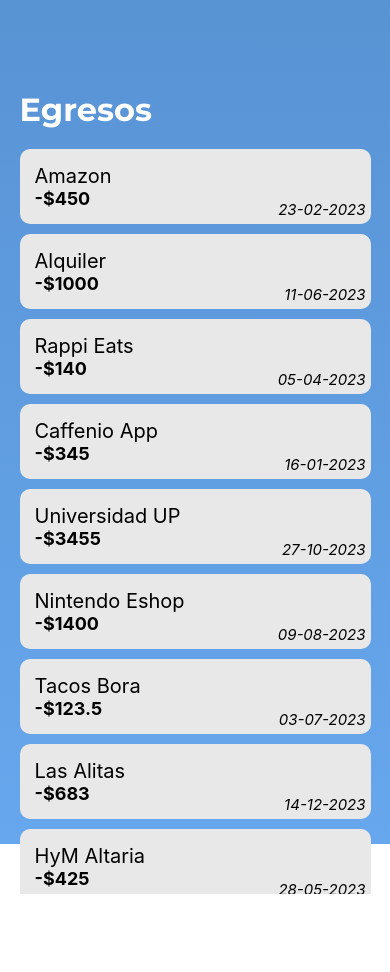
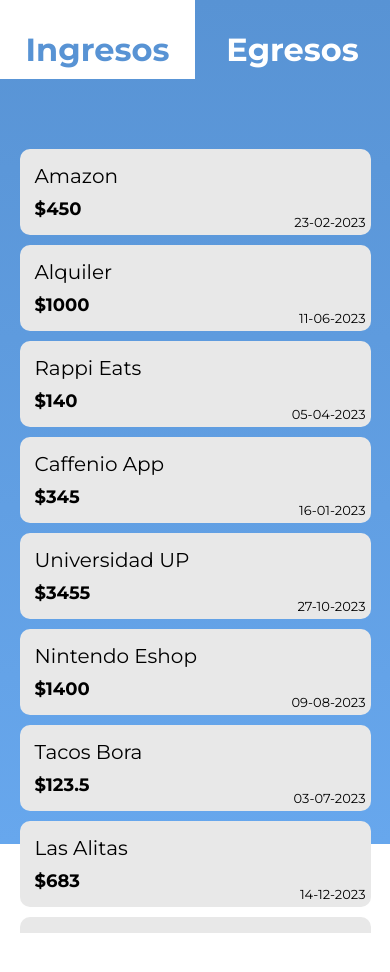
Before and after one commit to ASASauqui/Cashflow, a React Native app: screen /Outcomes in a window 390 px wide. Shown: the top 972 px of the page. Before the commit the page ends 894 px from the top, so only its background shows below. Built offline with nearby package versions, Linux system fonts and the light colour scheme.

Commit message:
fix: minor changes

```diff
--- a/App.js
+++ b/App.js
@@ -5,7 +5,7 @@
 import { createBottomTabNavigator } from '@react-navigation/bottom-tabs';
 import { useFonts } from "expo-font";
 import { BlurView } from 'expo-blur';
-import { MaterialCommunityIcons, Ionicons, MaterialIcons } from '@expo/vector-icons';
+import { MaterialCommunityIcons, Ionicons, MaterialIcons, FontAwesome5 } from '@expo/vector-icons';
 
 import { Login, Register, Dashboard, Earnings, Outcomes, Profile } from './screens';
 
@@ -23,8 +23,8 @@
       bottom: 0,
       right: 0,
       left: 0,
-      borderTopLeftRadius: 100,
-      borderTopRightRadius: 100,
+      borderTopLeftRadius: 50,
+      borderTopRightRadius: 50,
       overflow: 'hidden',
     },
     tabBarBackground: () => (
@@ -39,28 +39,28 @@
         screenOptions={screenOptions}
       >
         <Tab.Screen
-          name="Movements"
+          name="Movimientos"
           component={Outcomes}
           options={{
             headerShown: false,
             tabBarIcon: ({ color, focused }) => (
               <View style={focused ? styles.navbar_item_active : styles.navbar_item}>
-                <MaterialIcons name="analytics" color={color} size={40} />
-                {focused && <Text style={{color: activeItemColor, fontSize: 10}}>Analytics</Text>}
+                <MaterialIcons name="compare-arrows" color={color} size={40} />
+                {focused && <Text style={{color: activeItemColor, fontSize: 10}}>Movimientos</Text>}
               </View>
             ),
           }}
         />
 
           <Tab.Screen
-            name="Earnings"
+            name="Ahorros"
             component={Earnings}
             options={{
               headerShown: false,
               tabBarIcon: ({ color, focused }) => (
                 <View style={focused ? styles.navbar_item_active : styles.navbar_item}>
-                  <MaterialIcons name="analytics" color={color} size={40} />
-                  {focused && <Text style={{color: activeItemColor, fontSize: 10}}>Analytics</Text>}
+                  <FontAwesome5 name="piggy-bank" color={color} size={35}/>
+                  {focused && <Text style={{color: activeItemColor, fontSize: 10}}>Ahorros</Text>}
                 </View>
               ),
             }}
@@ -81,14 +81,14 @@
         />
 
         <Tab.Screen
-          name="Profile"
+          name="Perfil"
           component={Profile}
           options={{
             headerShown: false,
             tabBarIcon: ({ color, focused }) => (
               <View style={focused ? styles.navbar_item_active : styles.navbar_item}>
                 <Ionicons name="person" color={color} size={40} />
-                {focused && <Text style={{color: activeItemColor, fontSize: 10}}>Profile</Text>}
+                {focused && <Text style={{color: activeItemColor, fontSize: 10}}>Perfil</Text>}
               </View>
             ),
           }}
--- a/screens/Login.jsx
+++ b/screens/Login.jsx
@@ -2,6 +2,7 @@
 import { View, Text, TextInput, Button, StyleSheet, Alert, Image } from 'react-native';
 import { LinearGradient } from 'expo-linear-gradient';
 import logo from "../assets/img/logo2.png"
+import { CustomButton } from '../components';
 
 const Login = ({ navigation }) => {
     const [phoneNumber, setPhoneNumber] = useState('');
@@ -41,13 +42,9 @@
                     value={password}
                 />
 
-                <View style={styles.buttonContainer}>
-                    <Button title="Iniciar sesión" onPress={handleLogin} />
-                </View>
+                <CustomButton title='Iniciar Sesión' onPress={handleLogin} type='white'/>
+                <CustomButton title='Crear cuenta nueva' onPress={handleToRegister} type='white'/>
 
-                <View style={styles.buttonContainer}>
-                    <Button title="Crear cuenta nueva" onPress={handleToRegister} />
-                </View>
             </View>
         </LinearGradient>
     );
@@ -72,15 +69,16 @@
     input: {
         width: '100%',
         padding: 10,
-        borderRadius: 5,
+        borderRadius: 10,
         backgroundColor: 'white',
         marginBottom: 15,
         fontSize: 16,
+        fontFamily: 'Regular',
     },
     logo: {
         width: 300,
         height: 300,
-        marginBottom: 20,
+        marginBottom: 0,
         resizeMode: 'contain',
     },
     buttonContainer: {
--- a/screens/Outcomes.jsx
+++ b/screens/Outcomes.jsx
@@ -1,22 +1,33 @@
-import React from 'react';
+import React, { useState } from 'react';
 import { View, Text, ScrollView, StyleSheet, TouchableOpacity } from 'react-native';
 import { LinearGradient } from 'expo-linear-gradient';
 import { useNavigation } from '@react-navigation/native';
 
 const Outcomes = () => {
+    const [move, setMove] = useState('incomes');
 
     const outcomes = moves.filter(move => move.type === 'outcome');
+    const incomes = moves.filter(move => move.type === 'income');
     const navigation = useNavigation();
 
-    return (
-        <LinearGradient colors={["#5893d4", "#67a7ed"]} style={styles.background}>
-            <View style={styles.container}>
-                <View style={styles.header}>
-                    {/* <TouchableOpacity style={styles.button} onPress={() => navigation.navigate('Dashboard')}>
-                        <Text style={styles.buttonText}>⌂</Text>
-                    </TouchableOpacity> */}
-                    <Text style={styles.title}>Egresos</Text>
+    const incomesPage = () => {
+        return(
+            <ScrollView style={styles.moves_container}>
+                {
+                    incomes.map((outcome) => (
+                        <View key={outcome.id} style={styles.move}>
+                            <Text style={styles.moveDate}>{outcome.date}</Text>
+                            <Text style={styles.moveConcept}>{outcome.concept}</Text>
+                            <Text style={styles.moveAmount}>${outcome.amount}</Text>
                         </View>
+                    ))
+                }
+            </ScrollView>
+        );
+    }
+
+    const outcomesPage = () => {
+        return(
             <ScrollView style={styles.moves_container}>
                 {
                     outcomes.map((outcome) => (
@@ -28,6 +39,19 @@
                     ))
                 }
             </ScrollView>
+        );
+    }
+
+    return (
+        <LinearGradient colors={["#5893d4", "#67a7ed"]} style={styles.background}>
+            <View style={styles.header}>
+                <Text style={move == 'incomes' ? styles.title_active : styles.title} onPress={() => setMove('incomes')}>Ingresos</Text>
+                <Text style={move == 'outcomes' ? styles.title_active : styles.title} onPress={() => setMove('outcomes')}>Egresos</Text>
+            </View>
+            <View style={styles.container}>
+                {
+                    move === 'incomes' ? incomesPage() : outcomesPage()
+                }
             </View>
         </LinearGradient>
     )
@@ -49,18 +73,32 @@
         flexDirection: 'row',
         justifyContent: 'space-between',
         alignItems: 'center',
-        width: '90%',
-        marginTop: 40,
+        width: '100%',
     },
     title: {
         fontSize: 32,
         fontFamily: 'Bold',
         color: 'white',
         marginBottom: 20,
-
+        textAlign: 'center',
+        width: '50%',
+        padding: 10,
+        paddingTop: 30,
+    },
+    title_active: {
+        fontSize: 32,
+        fontFamily: 'Bold',
+        backgroundColor: 'white',
+        color: '#5893d4',
+        marginBottom: 20,
+        width: '50%',
+        textAlign: 'center',
+        padding: 10,
+        paddingTop: 30,
     },
     moves_container: {
         width: '90%',
+        marginBottom: 60,
         flex: 1,
     },
     move: {
@@ -76,15 +114,17 @@
         bottom: 0,
         right: 0,
         margin: 5,
-        fontSize: 15,
-        fontStyle: 'italic'
+        fontFamily: 'Regular',
+        fontSize: 13,
     },
     moveConcept: {
         fontSize: 20,
+        fontFamily: 'Regular',
     },
     moveAmount: {
         fontSize: 18,
-        fontWeight: 'bold',
+        fontFamily: 'Bold',
+        marginTop: 10,
     },
     button: {
         backgroundColor: 'white',
@@ -178,7 +218,86 @@
         amount: 1299.00,
         type: 'outcome'
     },
+    {
+        id: 1,
+        concept: 'Amazon',
+        date: '23-02-2023',
+        amount: 450.00,
+        type: 'income'
+    },
+    {
+        id: 2,
+        concept: 'Alquiler',
+        date: '11-06-2023',
+        amount: 1000.00,
+        type: 'income'
+    },
+    {
+        id: 3,
+        concept: 'Rappi Eats',
+        date: '05-04-2023',
+        amount: 140.00,
+        type: 'income'
+    },
+    {
+        id: 4,
+        concept: 'Caffenio App',
+        date: '16-01-2023',
+        amount: 345.00,
+        type: 'income'
+    },
+    {
+        id: 5,
+        concept: 'Universidad UP',
+        date: '27-10-2023',
+        amount: 3455.00,
+        type: 'income'
+    },
+    {
+        id: 6,
+        concept: 'Nintendo Eshop',
+        date: '09-08-2023',
+        amount: 1400.00,
+        type: 'income'
+    },
+    {
+        id: 7,
+        concept: 'Tacos Bora',
+        date: '03-07-2023',
+        amount: 123.50,
+        type: 'income'
+    },
+    {
+        id: 8,
+        concept: 'Las Alitas',
+        date: '14-12-2023',
+        amount: 683.00,
+        type: 'income'
+    },
+    {
+        id: 9,
+        concept: 'HyM Altaria',
+        date: '28-05-2023',
+        amount: 425.00,
+        type: 'income'
+    },
+    {
+        id: 10,
+        concept: 'Toyota Ags',
+        date: '29-02-2023',
+        amount: 6000.00,
+        type: 'income'
+    },
+    {
+        id: 11,
+        concept: 'Pandora',
+        date: '15-12-2022',
+        amount: 1299.00,
+        type: 'income'
+    },
 
 ];
 
+
+
 export default Outcomes
--- a/screens/Register.jsx
+++ b/screens/Register.jsx
@@ -1,6 +1,7 @@
 import React, { useState } from 'react';
 import { View, Text, TextInput, Button, StyleSheet, Alert } from 'react-native';
 import { LinearGradient } from 'expo-linear-gradient';
+import { CustomButton } from '../components';
 
 const Register = ({navigation}) => {
     const [name, setName] = useState('');
@@ -16,6 +17,11 @@
         // Aquí va la lógica de register
 
         Alert.alert('Cuenta creada con éxito', 'Bienvenido a Cashflow');
+        navigation.navigate('Login');
+    };
+
+
+    const handleLogin = () => {
         navigation.navigate('Login');
     };
 
@@ -47,7 +53,8 @@
                     value={password}
                 />
 
-                <Button title="Crear cuenta" onPress={handleRegister} />
+                <CustomButton title='Crear cuenta' onPress={handleRegister} type='white'/>
+                <CustomButton title='Iniciar sesión' onPress={handleLogin} type='white'/>
             </View>
         </LinearGradient>
     );
@@ -65,17 +72,18 @@
     },
     title: {
         fontSize: 30,
-        fontWeight: 'bold',
+        fontFamily: 'Bold',
         color: 'white',
         marginBottom: 20
     },
     input: {
         width: '100%',
         padding: 10,
-        borderRadius: 5,
+        borderRadius: 10,
         backgroundColor: 'white',
         marginBottom: 15,
         fontSize: 16,
+        fontFamily: 'Regular',
     },
 });
 
```
Also changed, not shown: screens/Profile.jsx (+4 -4 lines). Lines whose indentation alone changed are shown as unchanged.
